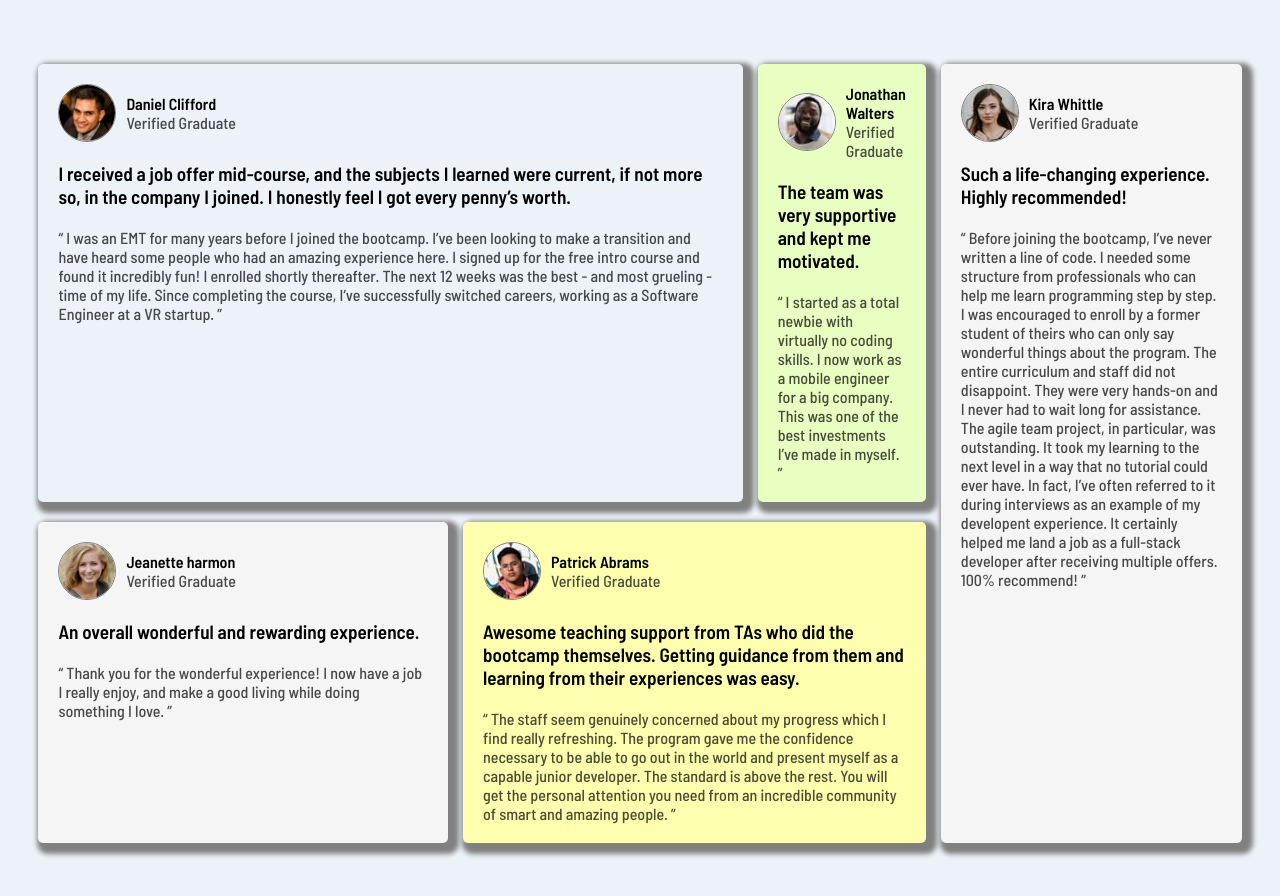
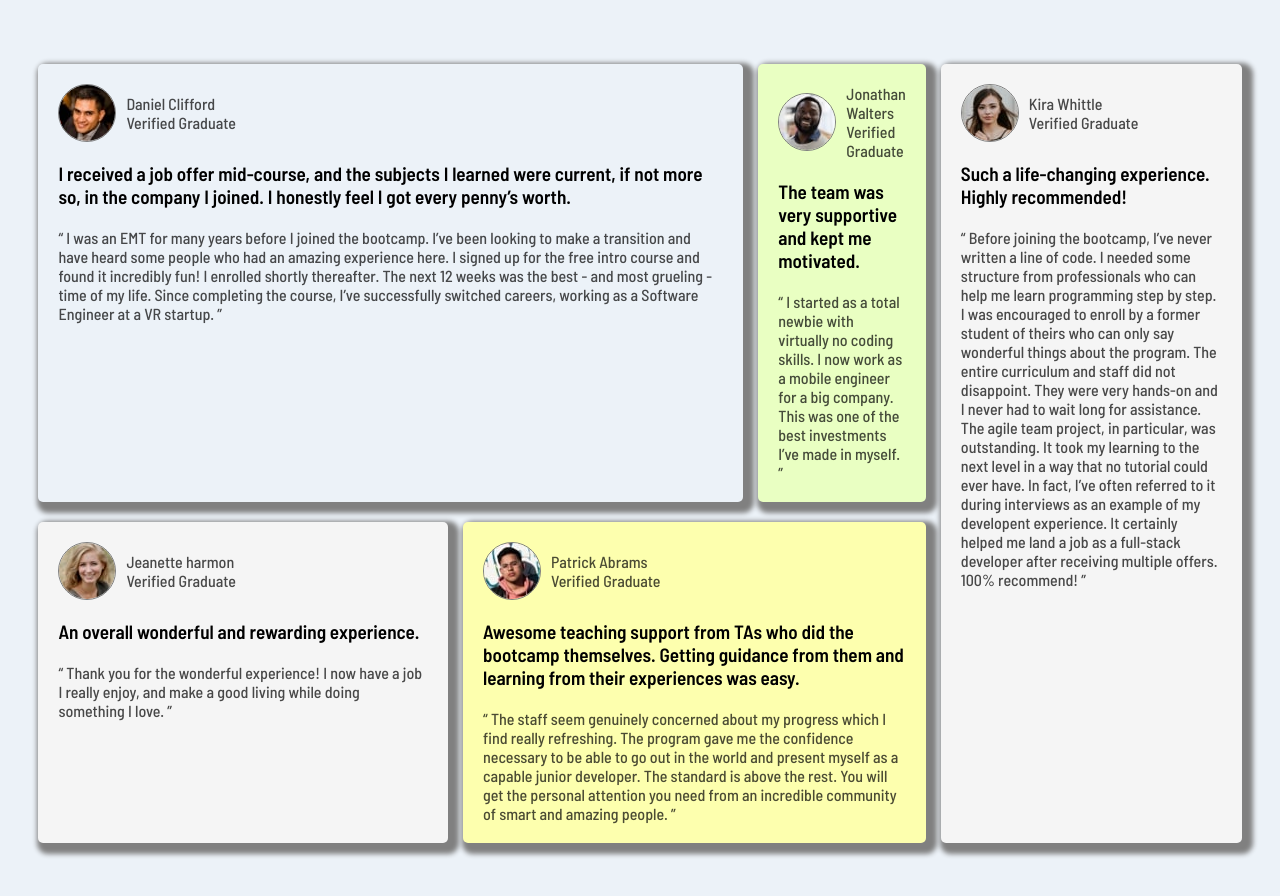
Before and after one commit to zihanibrahim/testimonials-grid-section-main, a plain HTML site: page index.html in a window 1280 px wide. Drawn offline with Linux system fonts and the light colour scheme.

Commit message:
index.html

```diff
--- a/index.html
+++ b/index.html
@@ -19,7 +19,8 @@
       <div class="header">
       <img src="./images/image-daniel.jpg" alt="daniel profile picture">
       <div class="header-text">
-      <p class ="name">Daniel Clifford</p>
+      <p class ="name">
+        <p>Daniel Clifford</p>
       <p>Verified Graduate</p>
     </div>
     </div>
@@ -35,7 +36,8 @@
         <div class="header">
         <img src="./images/image-jonathan.jpg" alt="jonathan Walters profile picture">
         <div class="header-text">
-      <p class ="name">Jonathan Walters</p>
+      <p class ="name">
+        <p>Jonathan Walters</p>
       <p>Verified Graduate</p>
         </div>
       </div>
@@ -49,7 +51,8 @@
         <div class="header">
         <img src="./images/image-jeanette.jpg" alt="jeanette harmon profile picture">
         <div class="header-text">
-      <p class ="name">Jeanette harmon</p>
+      <p class ="name">
+        <p>Jeanette harmon</p>
       <p>Verified Graduate</p>
       </div>
       </div>
@@ -61,7 +64,8 @@
           <div class="header">
           <img src="./images/image-patrick.jpg" alt=" Patrick Abrams profile picture">
           <div class="header-text">
-      <p class ="name"> Patrick Abrams</p>
+      <p class ="name">
+        <p>Patrick Abrams</p>
       <p>Verified Graduate</p>
     </div>
     </div>
@@ -79,7 +83,8 @@
   <div class="header">
   <img src="./images/image-kira.jpg" alt="Kira Whittleprofile picture">
   <div class="header-text">
-      <p class ="name"> Kira Whittle</p>
+      <p class ="name">
+        <p>Kira Whittle</p>
       <p>Verified Graduate</p>
   </div>
   </div>
```
